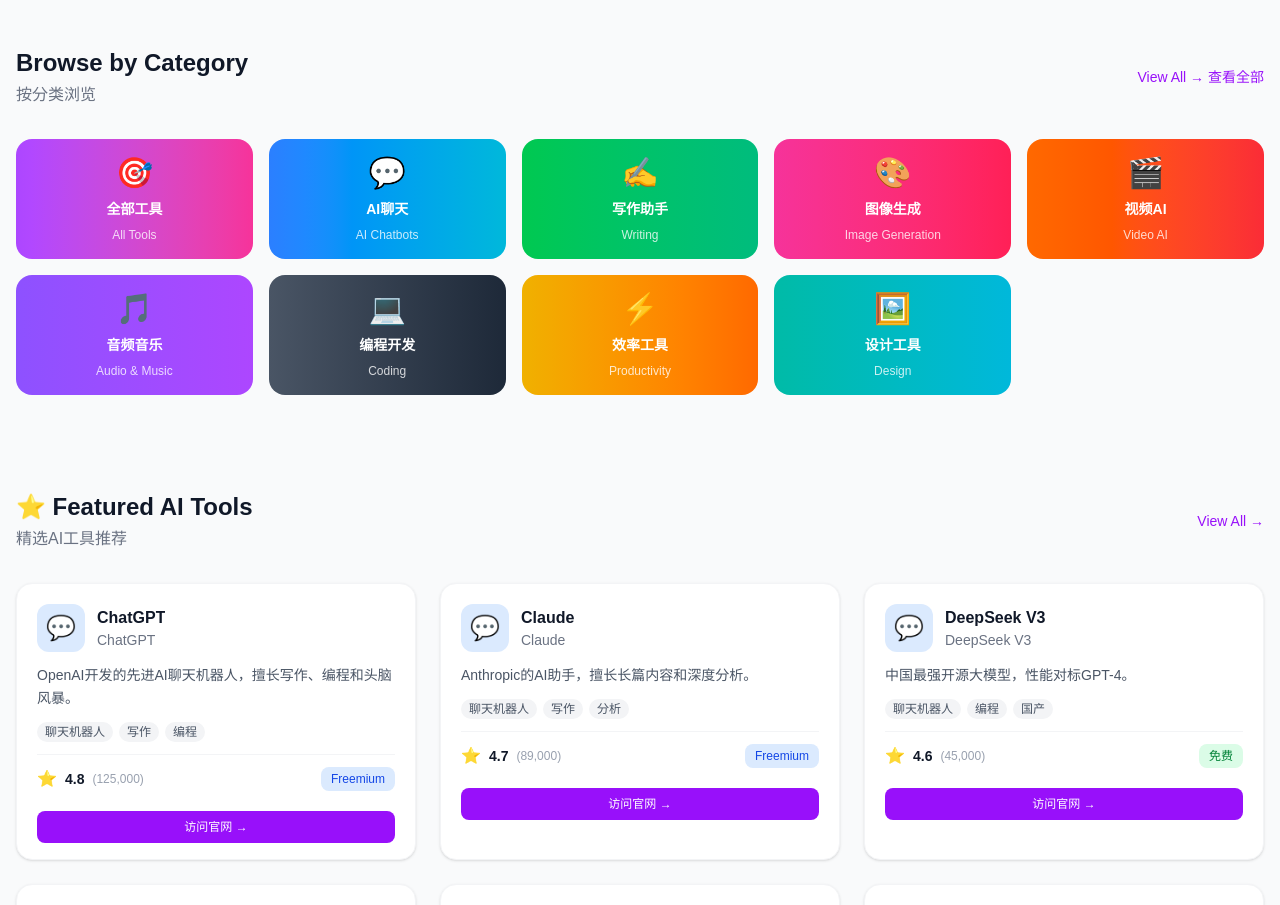
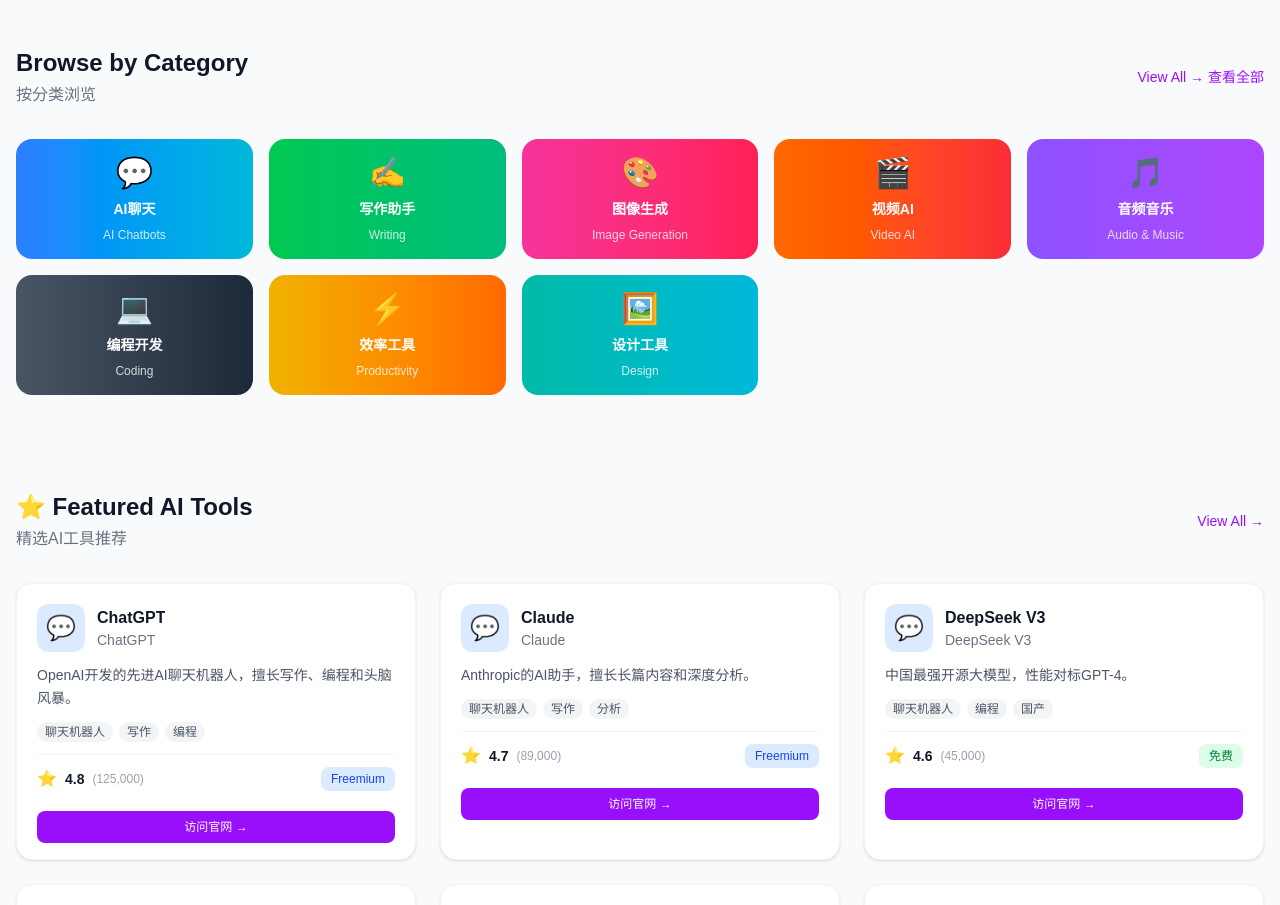
Before and after one commit to Wangzhixin-eng/ai-tools-site, a Next.js app: page /ai-tools-site/ in a window 1280 px wide. Shown: the part 800-1705 px from the top of the page. Built offline with nearby package versions, Linux system fonts and the light colour scheme.

Commit message:
fix: remove 'all' from categories to fix 404 on homepage

```diff
--- a/data/tools.ts
+++ b/data/tools.ts
@@ -958,13 +958,6 @@
 
 export const categories = [
   {
-    id: 'all',
-    name: 'All Tools',
-    nameCn: '全部工具',
-    icon: '🎯',
-    color: 'bg-gradient-to-r from-purple-500 to-pink-500'
-  },
-  {
     id: 'chatbot',
     name: 'AI Chatbots',
     nameCn: 'AI聊天',
```
